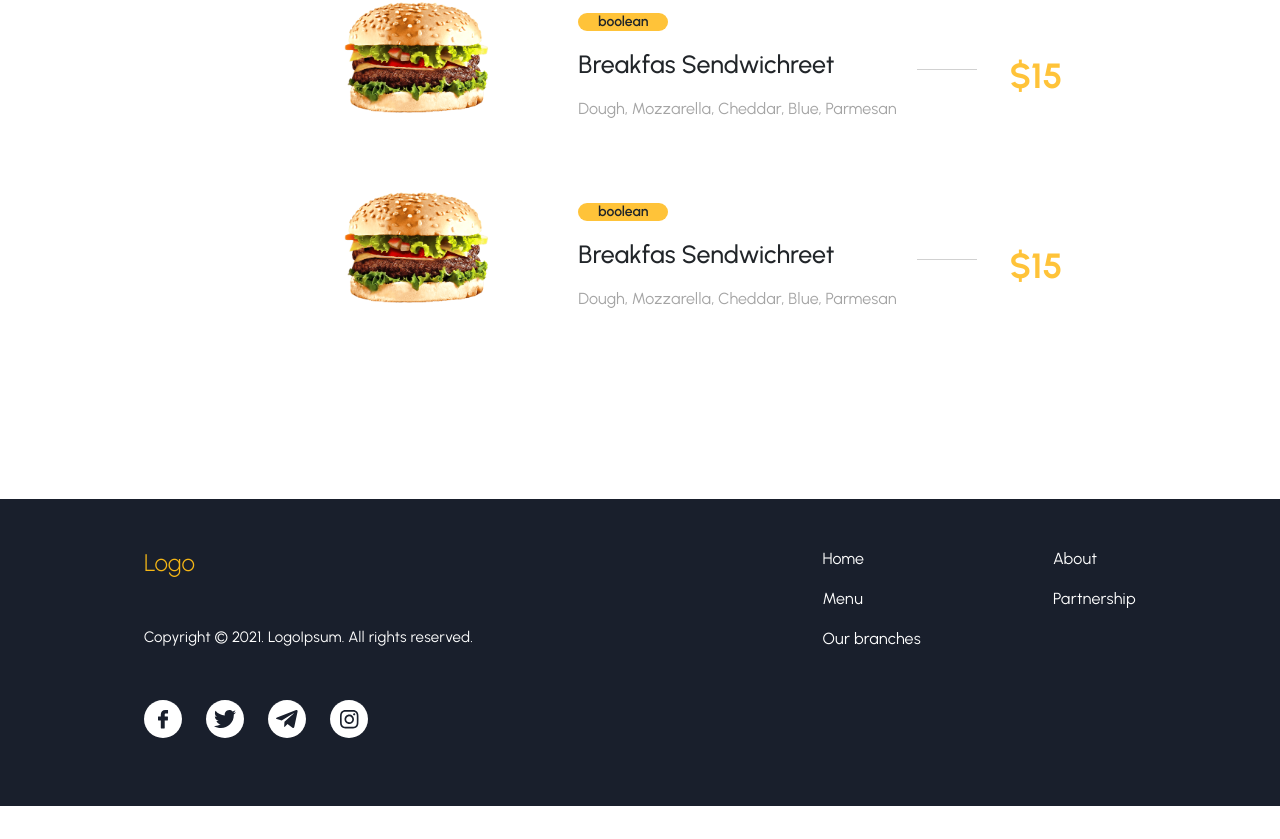
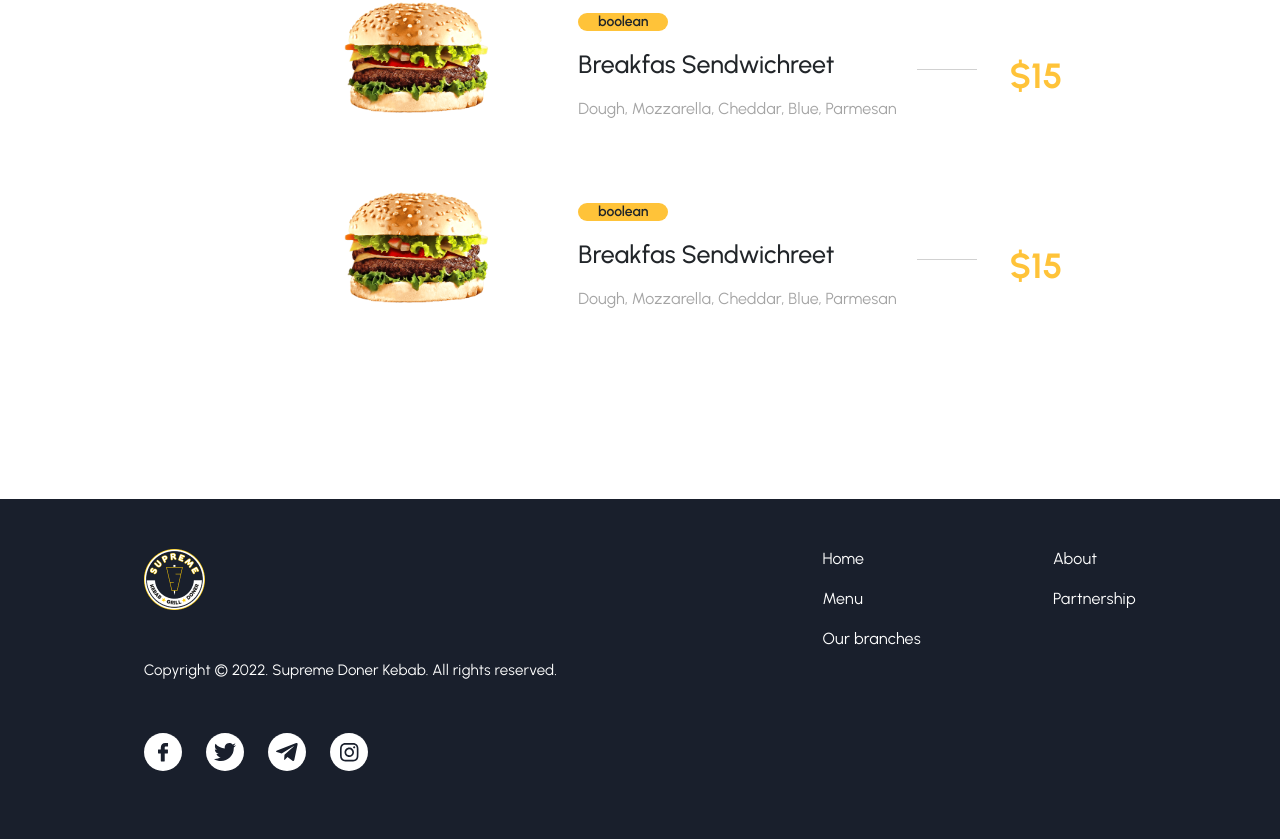
Before and after one commit to IftixorT/toogether-tech-project, a React (Create React App) app: page /menu in a window 1280 px wide. Shown: the part 855-1694 px from the top of the page. Before the commit the page ends 1661 px from the top, so only its background shows below. Built offline with nearby package versions, Linux system fonts and the light colour scheme.

Commit message:
I change all section

```diff
--- a/package.json
+++ b/package.json
@@ -12,11 +12,12 @@
 		"@types/react-dom": "^17.0.0",
 		"bootstrap": "^5.1.1",
 		"formik": "^2.2.9",
-		"node-sass": "^4.14.1",
 		"react": "^17.0.2",
 		"react-dom": "^17.0.2",
 		"react-router-dom": "^5.3.0",
 		"react-scripts": "4.0.3",
+		"react-video-js-player": "^1.1.1",
+		"sass": "^1.49.9",
 		"styled-components": "^5.3.1",
 		"swiper": "^6.8.0",
 		"typescript": "^4.1.2",
--- a/src/components/common/footer/footer.scss
+++ b/src/components/common/footer/footer.scss
@@ -3,7 +3,7 @@
 	min-height: 262px;
 	background: #191F2C;
 	padding: 50px 0 60px;
-
+	cursor: pointer;
 
 	&__container {
 		width: 992px;
--- a/src/components/common/footer/footer.tsx
+++ b/src/components/common/footer/footer.tsx
@@ -5,33 +5,59 @@ import facebook from '../../../assets/images/footer/facebook.svg'
 import twitter from '../../../assets/images/footer/twitter.svg'
 import telegram from '../../../assets/images/footer/telegram.svg'
 import instagram from '../../../assets/images/footer/instagram.svg'
+import logoml from '../../../assets/images/logo-ml.png'
 
 export interface FooterProps {}
 
 const Footer: FC<FooterProps> = () => {
 	return (
-		<div className='footer-section'>
-			<div className='footer-section__container'>
-				<div className='footer'>
-					<div className='footer__left'>
-						<h1 className='footer__left__title'>Logo</h1>
-						<h1 className='footer__left__subtitle'>Copyright © 2021. LogoIpsum. All rights reserved.</h1>
-						<h1 className='footer__left__social'>
-							<a href='https://www.facebook.com/Supreme-D%C3%B6ner-Kebab-101841565467412/' target="blank"><img src={facebook} alt='img' /></a>
-							<a href='#'><img src={twitter} alt='img' /></a>
-							<a href='#'><img src={telegram} alt='img' /></a>
-							<a href='https://www.instagram.com/supreme.grill' target="blank"><img src={instagram} alt='img' /></a>
+		<div className="footer-section">
+			<div className="footer-section__container">
+				<div className="footer">
+					<div className="footer__left">
+						<h1 className="footer__left__title">
+							<img src={logoml} />
+						</h1>
+						<h1 className="footer__left__subtitle">
+							Copyright © 2022. Supreme Doner Kebab. All rights reserved.
+						</h1>
+						<h1 className="footer__left__social">
+							<a
+								href="https://www.facebook.com/Supreme-D%C3%B6ner-Kebab-101841565467412/"
+								target="blank"
+							>
+								<img src={facebook} alt="img" />
+							</a>
+							<a href="#">
+								<img src={twitter} alt="img" />
+							</a>
+							<a href="#">
+								<img src={telegram} alt="img" />
+							</a>
+							<a href="https://www.instagram.com/supreme.grill" target="blank">
+								<img src={instagram} alt="img" />
+							</a>
 						</h1>
 					</div>
-					<div className='footer__right'>
-						<div className='footer__right__item'>
-							<Link to="/">Home</Link>
-							<Link to="/menu">Menu</Link>
-							<a href='#'>Our branches</a>
+					<div className="footer__right">
+						<div className="footer__right__item">
+							<Link to="/">
+								<a>Home</a>
+							</Link>
+							<Link to="/menu">
+								<a>Menu</a>
+							</Link>
+							<a href="#">
+								<a>Our branches</a>
+							</a>
 						</div>
-						<div className='footer__right__item'>
-							<a href='#'>About</a>
-							<Link to="/partnership">Partnership</Link>
+						<div className="footer__right__item">
+							<a href="#">
+								<a>About</a>
+							</a>
+							<Link to="/partnership">
+								<a>Partnership</a>
+							</Link>
 						</div>
 					</div>
 				</div>
--- a/src/components/common/navbar/navbar.tsx
+++ b/src/components/common/navbar/navbar.tsx
@@ -1,6 +1,6 @@
 import {FC, useEffect, useRef, useState} from 'react'
 import {Link} from 'react-router-dom'
-import logo from '../../../assets/images/navbar/logo.svg'
+import logo from '../../../assets/images/logo-ml.png'
 import phone from '../../../assets/images/navbar/telephone.svg'
 import dropdown from '../../../assets/images/navbar/dropdown.svg'
 import {Wrapper} from './navbar.e'
@@ -48,9 +48,9 @@ const NavBar: FC<{bgColor?: string}> = ({bgColor = '#000'}) => {
 							</a>
 						</li>
 						<li className="nav__item">
-							<a href={link} className="nav__link">
+							<Link to="/about" className="nav__link">
 								About
-							</a>
+							</Link>
 						</li>
 						<li className="nav__item">
 							<Link to="/partnership" className="nav__link">
@@ -73,14 +73,14 @@ const NavBar: FC<{bgColor?: string}> = ({bgColor = '#000'}) => {
 						<a href="tel:+998998961348" className="header__number">
 							<img src={phone} alt="" /> +4424 401 19 76
 						</a>
-						<div className="header__language">
+						{/* <div className="header__language">
 							<select name="language" id="language">
 								<option value="en">ENG</option>
 								<option value="ru">RUS</option>
 								<option value="uz">UZB</option>
 							</select>
 							<img src={dropdown} alt="" />
-						</div>
+						</div> */}
 					</div>
 				</nav>
 				<a href={link} id="opener-nav" onClick={() => setShowNav(true)}>
--- a/src/components/landing/hero/hero.tsx
+++ b/src/components/landing/hero/hero.tsx
@@ -61,7 +61,7 @@ const Hero: FC<{}> = () => {
 					{content}
 				</h1>
 				<div id="hero-slider-title">
-					<a key={idx} href="#in" className="hero__btn animate__bounceIn">
+					<a key={idx} href="/menu" className="hero__btn animate__bounceIn">
 						View Menu
 					</a>
 					<div className="hero__control-slider flex ">
--- a/src/components/landing/menu/menu.tsx
+++ b/src/components/landing/menu/menu.tsx
@@ -9,7 +9,7 @@ const Menu: FC<MenuProps> = () => {
 		<div className="menu">
 			<Categories />
 			<FoodListGroup />
-			<button className="view">View Menu</button>
+			<button className="view"><a href="/menu">View Menu</a></button>
 		</div>
 	)
 }
--- a/src/components/landing/menu/style.css
+++ b/src/components/landing/menu/style.css
@@ -20,8 +20,7 @@ body {
 	font-style: normal;
 	/* margin:auto */
 	background-image: url(../../../assets/images/food/menu-bg-imgs/Group\ 1255.svg),
-		url(../../../assets/images/food/menu-bg-imgs/food1.svg),
-		url(../../../assets/images/food/menu-bg-imgs/food2.svg);
+		url(../../../assets/images/food/menu-bg-imgs/food1.svg), url(../../../assets/images/food/menu-bg-imgs/food2.svg);
 	background-position: left 0 top 90px, right 20px top 500px, left 30% top 600px;
 	background-attachment: local;
 	background-repeat: no-repeat;
@@ -54,7 +53,7 @@ body {
 }
 .section::after {
 	opacity: 0;
-	content: '';
+	content: "";
 	width: 10px;
 	height: 10px;
 	position: relative;
@@ -97,11 +96,18 @@ body {
 	font-size: 18px;
 	grid-column: 1/-1;
 	display: block;
-	margin: auto;
+	margin: 5rem auto;
 	margin-top: 20px;
+	cursor: pointer;
 }
+
+.view > a {
+	text-decoration: none;
+}
+
 .view:hover {
 	transform: scale(1.1);
+	color: #fff;
 }
 
 @media screen and (max-width: 900px) {
```
Also changed, not shown: src/components/common/navbar/navbar.css (added, +7 -0 lines), src/routes/config.tsx (+7 -0 lines), src/assets/images/logo-ml.png (added).
